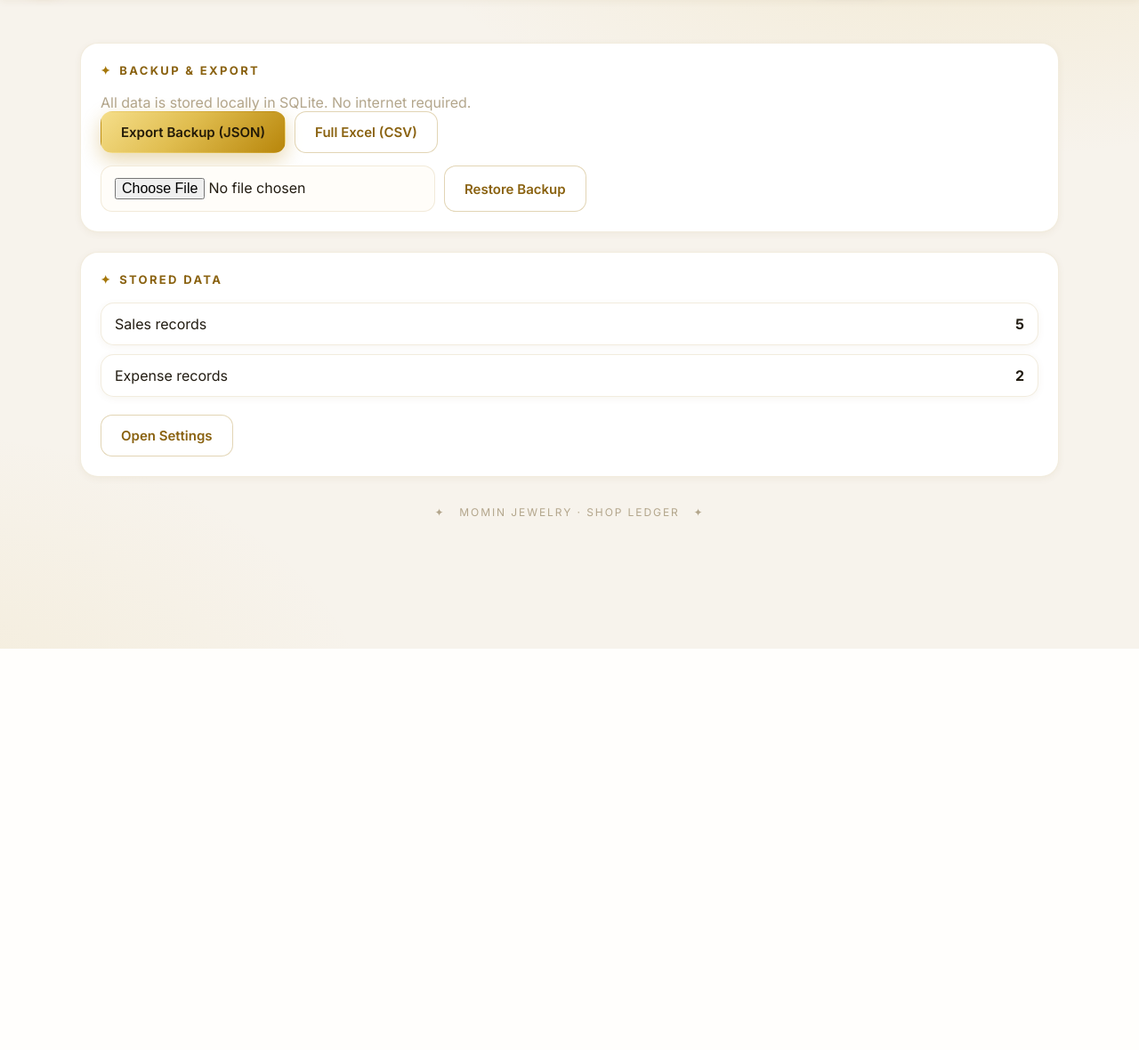
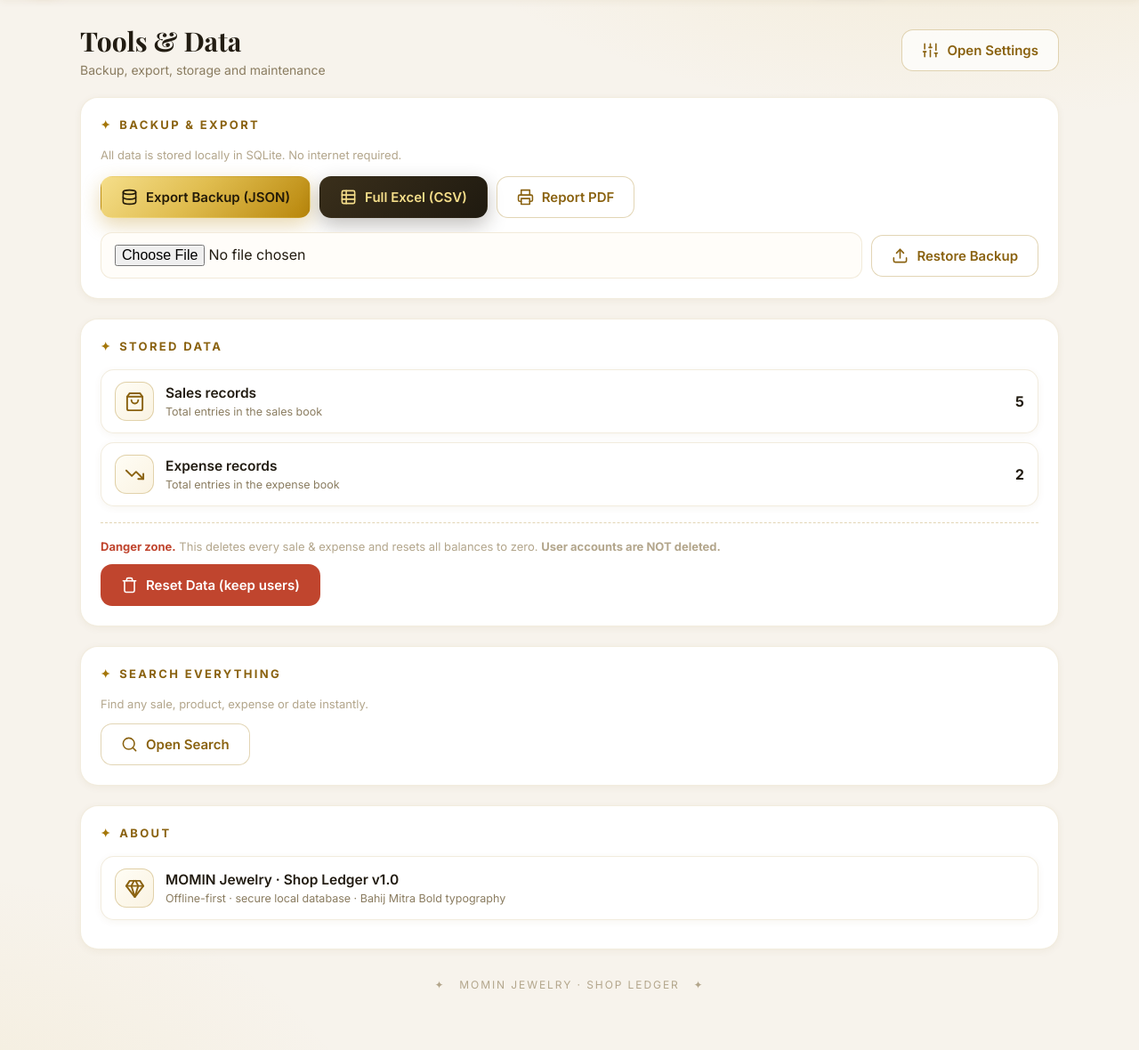
Before and after one commit to Mansoorsharifi003/momin, a Django app: page /tools/ in a window 1280 px wide. Shown: the part 71-1251 px from the top of the page at 89% size. Before the commit the page ends 800 px from the top, so only its background shows below. Run offline with Django 5.2, Linux system fonts and the light colour scheme; a user stored in the database is signed in; data comes from the database, SQL or seed files in the repository.

Commit message:
reset data button

```diff
--- a/ledger/templates/ledger/tools.html
+++ b/ledger/templates/ledger/tools.html
@@ -1,21 +1,84 @@
 {% extends 'ledger/base.html' %}
+{% load humanize icons %}
 {% block content %}
-<div class="panel"><h3>Backup &amp; Export</h3>
-  <p style="color:var(--dim)">All data is stored locally in SQLite. No internet required.</p>
+
+<div class="page-head">
+  <div>
+    <h2>Tools &amp; Data</h2>
+    <p>Backup, export, storage and maintenance</p>
+  </div>
+  <a class="btn btn-ghost" href="{% url 'settings' %}">{% icon 'tools' %} Open Settings</a>
+</div>
+
+<!-- ===== Backup & Export ===== -->
+<div class="panel">
+  <h3>Backup &amp; Export</h3>
+  <p style="color:var(--dim);font-size:13px;margin-bottom:16px">
+    All data is stored locally in SQLite. No internet required.
+  </p>
+
   <div style="display:flex;gap:10px;flex-wrap:wrap">
-    <a class="btn btn-gold" href="{% url 'backup_json' %}">Export Backup (JSON)</a>
-    <a class="btn btn-ghost" href="{% url 'export_csv' %}?period=year">Full Excel (CSV)</a>
+    <a class="btn btn-gold" href="{% url 'backup_json' %}">{% icon 'backup' %} Export Backup (JSON)</a>
+    <a class="btn btn-dark" href="{% url 'export_csv' %}?period=year">{% icon 'sheet' %} Full Excel (CSV)</a>
+    <a class="btn btn-ghost" href="{% url 'report_print' %}?period=year">{% icon 'printer' %} Report PDF</a>
   </div>
-  <form method="post" action="{% url 'restore_json' %}" enctype="multipart/form-data" style="margin-top:14px;display:flex;gap:10px;flex-wrap:wrap">
+
+  <form method="post" action="{% url 'restore_json' %}" enctype="multipart/form-data"
+        style="margin-top:16px;display:flex;gap:10px;flex-wrap:wrap;align-items:center">
     {% csrf_token %}
-    <input type="file" name="file" accept=".json" class="input" style="width:auto" required>
-    <button class="btn btn-ghost" type="submit">Restore Backup</button>
+    <input type="file" name="file" accept=".json" class="input" style="width:auto;flex:1;min-width:200px" required>
+    <button class="btn btn-ghost" type="submit">{% icon 'restore' %} Restore Backup</button>
   </form>
 </div>
 
-<div class="panel"><h3>Stored Data</h3>
-  <div class="row"><div class="main">Sales records</div><b>{{ sales_count }}</b></div>
-  <div class="row"><div class="main">Expense records</div><b>{{ expenses_count }}</b></div>
-  <a class="btn btn-ghost" href="{% url 'settings' %}" style="margin-top:10px">Open Settings</a>
+<!-- ===== Stored Data ===== -->
+<div class="panel">
+  <h3>Stored Data</h3>
+
+  <div class="row">
+    <div class="ico">{% icon 'sales' %}</div>
+    <div class="main"><b>Sales records</b><small>Total entries in the sales book</small></div>
+    <div class="side">{{ sales_count|intcomma }}</div>
+  </div>
+
+  <div class="row">
+    <div class="ico">{% icon 'down' %}</div>
+    <div class="main"><b>Expense records</b><small>Total entries in the expense book</small></div>
+    <div class="side">{{ expenses_count|intcomma }}</div>
+  </div>
+
+  <div style="margin-top:18px;padding-top:18px;border-top:1px dashed var(--line)">
+    <p style="color:var(--dim);font-size:13px;margin-bottom:12px">
+      <b style="color:var(--neg)">Danger zone.</b> This deletes every sale &amp; expense and resets all
+      balances to zero. <b>User accounts are NOT deleted.</b>
+    </p>
+    <form method="post" action="{% url 'reset_data' %}"
+          onsubmit="return confirm('Delete ALL sales & expenses and reset balances to zero?\nUser accounts will be kept.');">
+      {% csrf_token %}
+      <button class="btn btn-danger" type="submit">{% icon 'trash' %} Reset Data (keep users)</button>
+    </form>
+  </div>
 </div>
+
+<!-- ===== Search ===== -->
+<div class="panel">
+  <h3>Search Everything</h3>
+  <p style="color:var(--dim);font-size:13px;margin-bottom:14px">
+    Find any sale, product, expense or date instantly.
+  </p>
+  <a class="btn btn-ghost" href="{% url 'search' %}">{% icon 'search' %} Open Search</a>
+</div>
+
+<!-- ===== About ===== -->
+<div class="panel">
+  <h3>About</h3>
+  <div class="row">
+    <div class="ico">{% icon 'gem' %}</div>
+    <div class="main">
+      <b>{{ settings_obj.shop_name }} · Shop Ledger v1.0</b>
+      <small>Offline-first · secure local database · Bahij Mitra Bold typography</small>
+    </div>
+  </div>
+</div>
+
 {% endblock %}
--- a/ledger/urls.py
+++ b/ledger/urls.py
@@ -19,4 +19,5 @@ urlpatterns = [
     path('export/csv/', views.export_csv, name='export_csv'),
     path('backup/json/', views.backup_json, name='backup_json'),
     path('restore/json/', views.restore_json, name='restore_json'),
+    path('tools/reset-data/', views.reset_data, name='reset_data'),
 ]
--- a/ledger/views.py
+++ b/ledger/views.py
@@ -404,3 +404,15 @@ def service_worker(request):
     });
     """
     return HttpResponse(js, content_type='application/javascript')
+
+@login_required
+@superuser_required
+def reset_data(request):
+    if request.method == 'POST':
+        Sale.objects.all().delete()
+        Expense.objects.all().delete()
+        s = ShopSettings.load()
+        s.opening_balance = 0
+        s.save()
+        messages.success(request, 'All sales & expenses deleted. Balances reset to zero. Users were kept.')
+    return redirect('tools')
```
